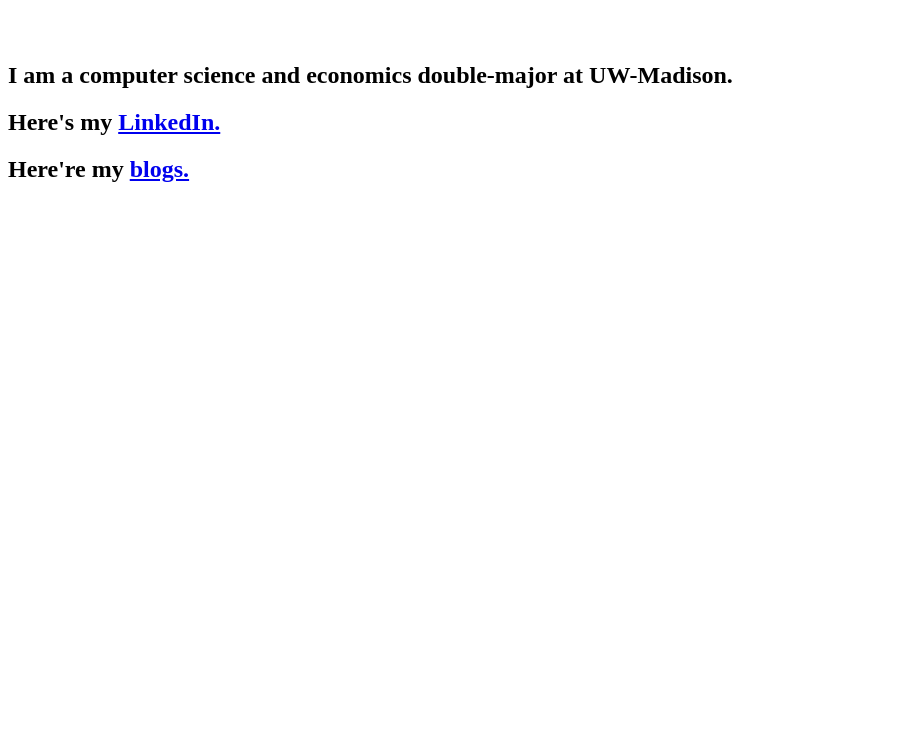
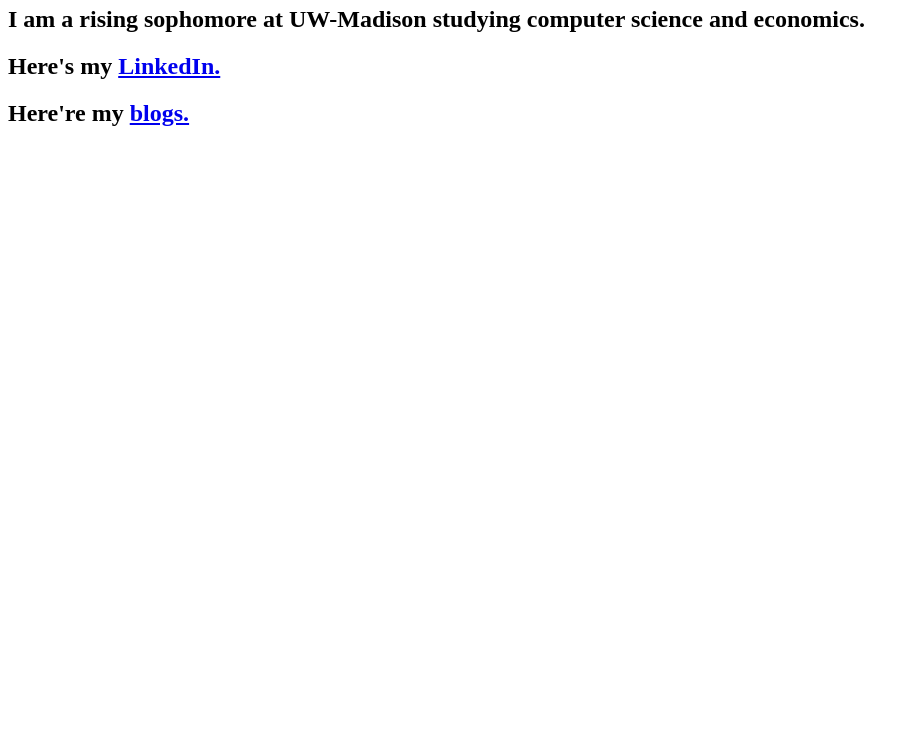
Before and after one commit to shourya-gpt/Website, a plain HTML site: page index.html in a window 1280 px wide. Shown: the part 60-800 px from the top of the page, without its empty margins (0-919 px from the left). Drawn offline with Linux system fonts and the light colour scheme.

Commit message:
Update index.html

```diff
--- a/index.html
+++ b/index.html
@@ -5,8 +5,7 @@
   </head>
   <body>
     <h1>Shourya Gupta</h1>
-    <br></br>
-    <h2>I am a computer science and economics double-major at UW-Madison.</h2>
+    <h2>I am a rising sophomore at UW-Madison studying computer science and economics.</h2>
     <h2>Here's my <a href="https://www.linkedin.com/in/shouryagpt/">LinkedIn.</a></h2>
     <h2>Here're my <a href="blogs.html">blogs.</a></h2>
   </body>
```
